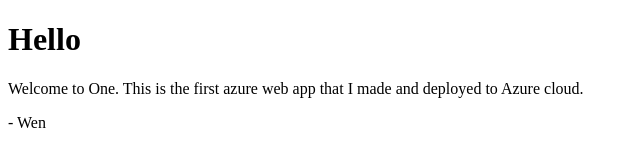
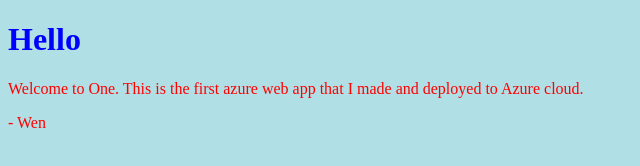
Before and after one commit to wensong001/one, a website: page views/index.html in a window 1280 px wide. Shown: the whole page, without its empty margins (0-640 px from the left). Drawn offline with Linux system fonts and the light colour scheme.

Commit message:
add style

```diff
--- a/views/index.html
+++ b/views/index.html
@@ -2,6 +2,7 @@
 <html>
 <head>
   <title>One</title>
+  <link rel="stylesheet" href="styles.css">
 </head>
 <body>
  <h1>Hello</h1>
--- /dev/null
+++ b/views/styles.css
@@ -0,0 +1,9 @@
+body {
+  background: powderblue;
+}
+h1 {
+  color: blue;
+}
+p {
+  color: red;
+}
```
